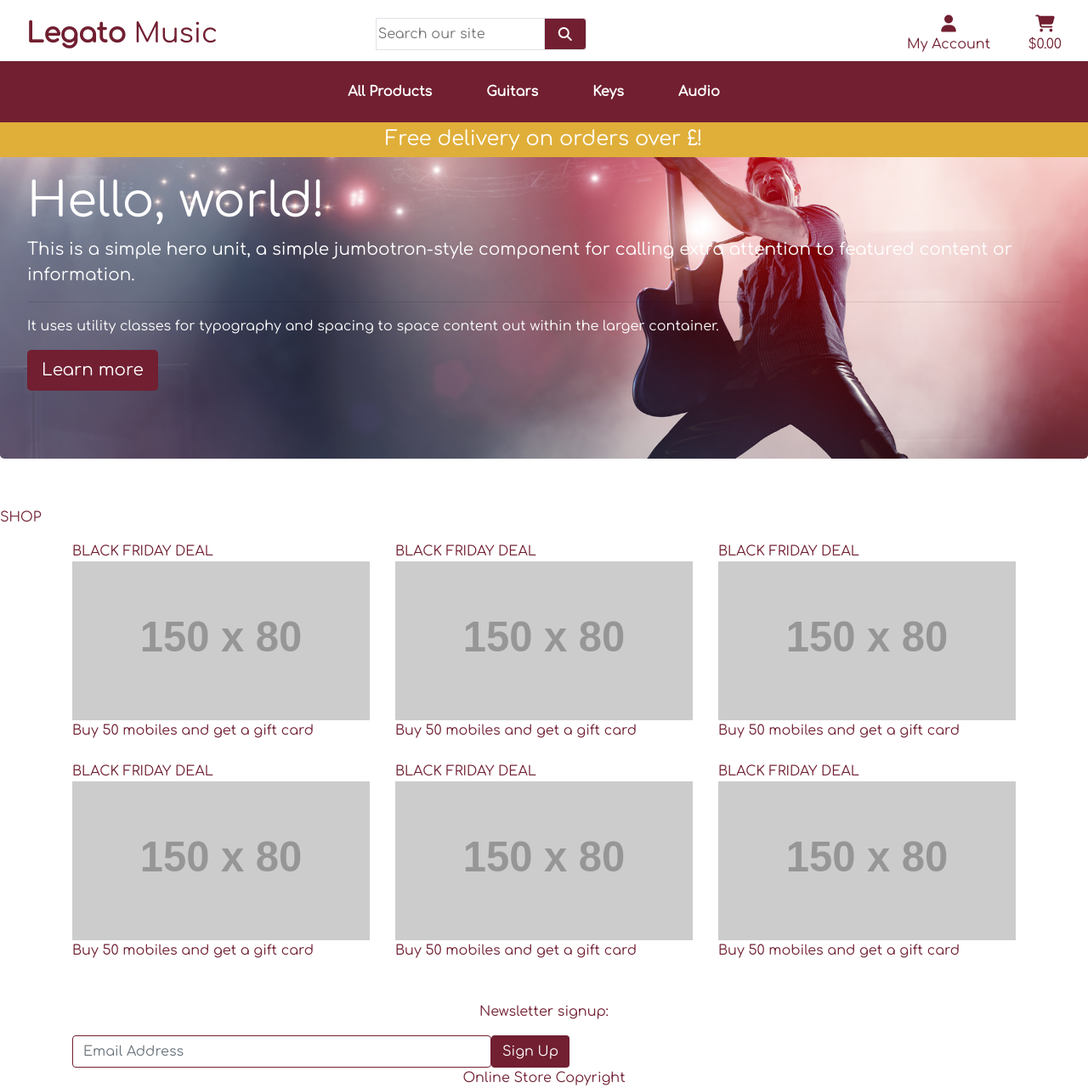
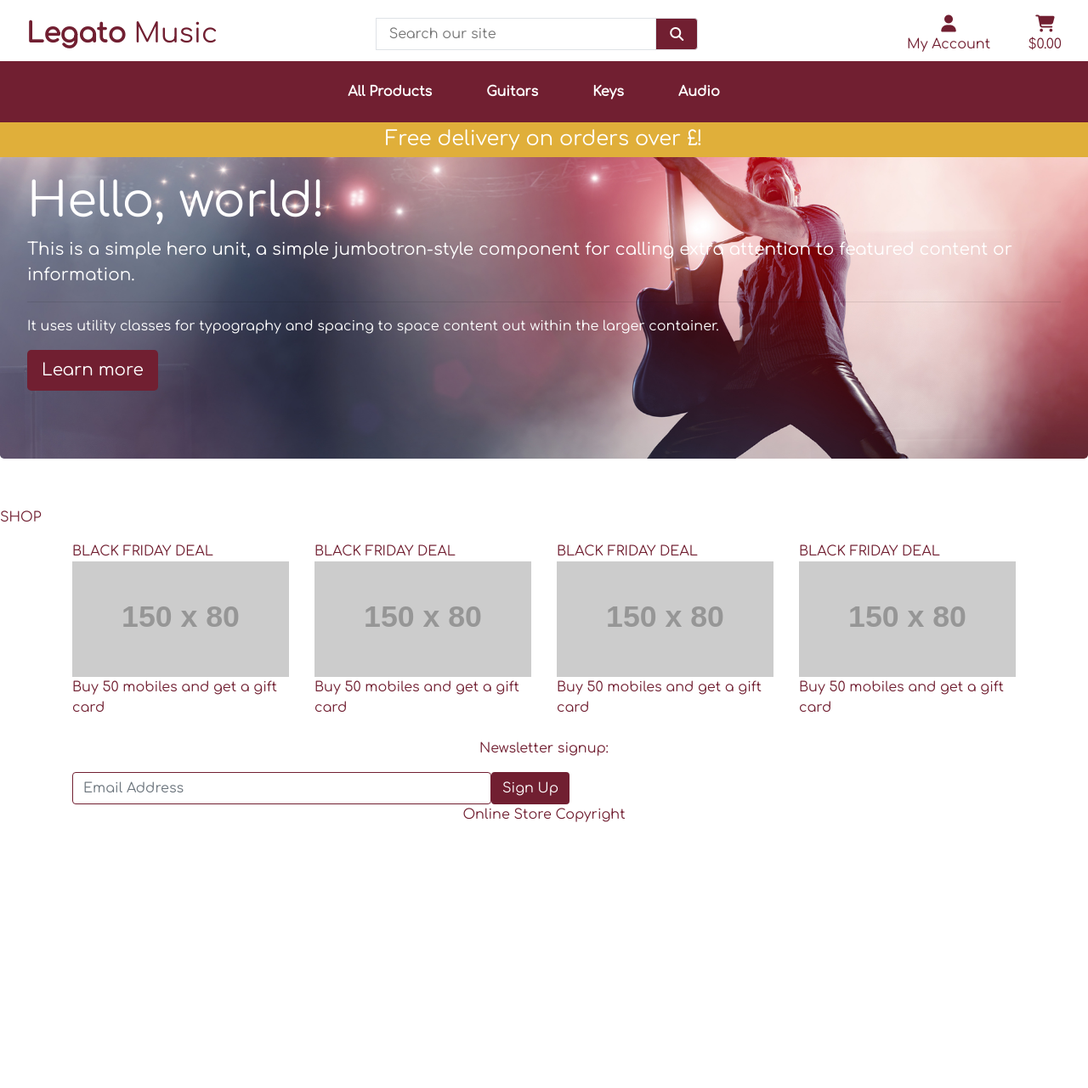
Before and after one commit to PaulModaley/guitarstore, a Django app: page / in a window 1280 px wide. Shown: the whole page at 85% size. After the commit the page ends 968 px from the top, so only its background shows below. Run offline with Django 3.2, Linux system fonts and the light colour scheme; grey boxes labelled with a size stand in for pictures from a placeholder-image service; some libraries are stand-ins or nearby versions.

Commit message:
adjust search bar size with col-10 and adjust panel sizes by using col-sm-3

```diff
--- a/home/templates/home/index.html
+++ b/home/templates/home/index.html
@@ -30,21 +30,28 @@
 
 <div class="container">
   <div class="row">
-    <div class="col-sm-4">
+    <div class="col-sm-3">
       <div class="panel panel-primary">
         <div class="panel-heading">BLACK FRIDAY DEAL</div>
         <div class="panel-body"><img src="https://placehold.it/150x80?text=IMAGE" class="img-responsive" style="width:100%" alt="Image"></div>
         <div class="panel-footer">Buy 50 mobiles and get a gift card</div>
       </div>
     </div>
-    <div class="col-sm-4">
+    <div class="col-sm-3">
       <div class="panel panel-danger">
         <div class="panel-heading">BLACK FRIDAY DEAL</div>
         <div class="panel-body"><img src="https://placehold.it/150x80?text=IMAGE" class="img-responsive" style="width:100%" alt="Image"></div>
         <div class="panel-footer">Buy 50 mobiles and get a gift card</div>
       </div>
     </div>
-    <div class="col-sm-4">
+    <div class="col-sm-3">
+      <div class="panel panel-success">
+        <div class="panel-heading">BLACK FRIDAY DEAL</div>
+        <div class="panel-body"><img src="https://placehold.it/150x80?text=IMAGE" class="img-responsive" style="width:100%" alt="Image"></div>
+        <div class="panel-footer">Buy 50 mobiles and get a gift card</div>
+      </div>
+    </div>
+    <div class="col-sm-3">
       <div class="panel panel-success">
         <div class="panel-heading">BLACK FRIDAY DEAL</div>
         <div class="panel-body"><img src="https://placehold.it/150x80?text=IMAGE" class="img-responsive" style="width:100%" alt="Image"></div>
@@ -54,7 +61,7 @@
   </div>
 </div><br>
 
-<div class="container">
+<!-- <div class="container">
   <div class="row">
     <div class="col-sm-4">
       <div class="panel panel-primary">
@@ -78,7 +85,7 @@
       </div>
     </div>
   </div>
-</div><br><br>
+</div><br><br> -->
 
 <footer class="container text-center center-block">
   <p>Newsletter signup: </p>
--- a/templates/base.html
+++ b/templates/base.html
@@ -58,7 +58,7 @@
             <div class="col-12 col-lg-4 my-auto py-1 py-lg-0">
                 <form method="GET" action="">
                     <div class="input-group w-100">
-                        <input class="border rounded-50" type="text" name="q" placeholder="Search our site">
+                        <input class="border rounded-50 col-10" type="text" name="q" placeholder="Search our site">
                         <div class="input-group-append">
                             <button class="form-control btn border rounded-50" type="submit">
                                 <span class="icon">
```
